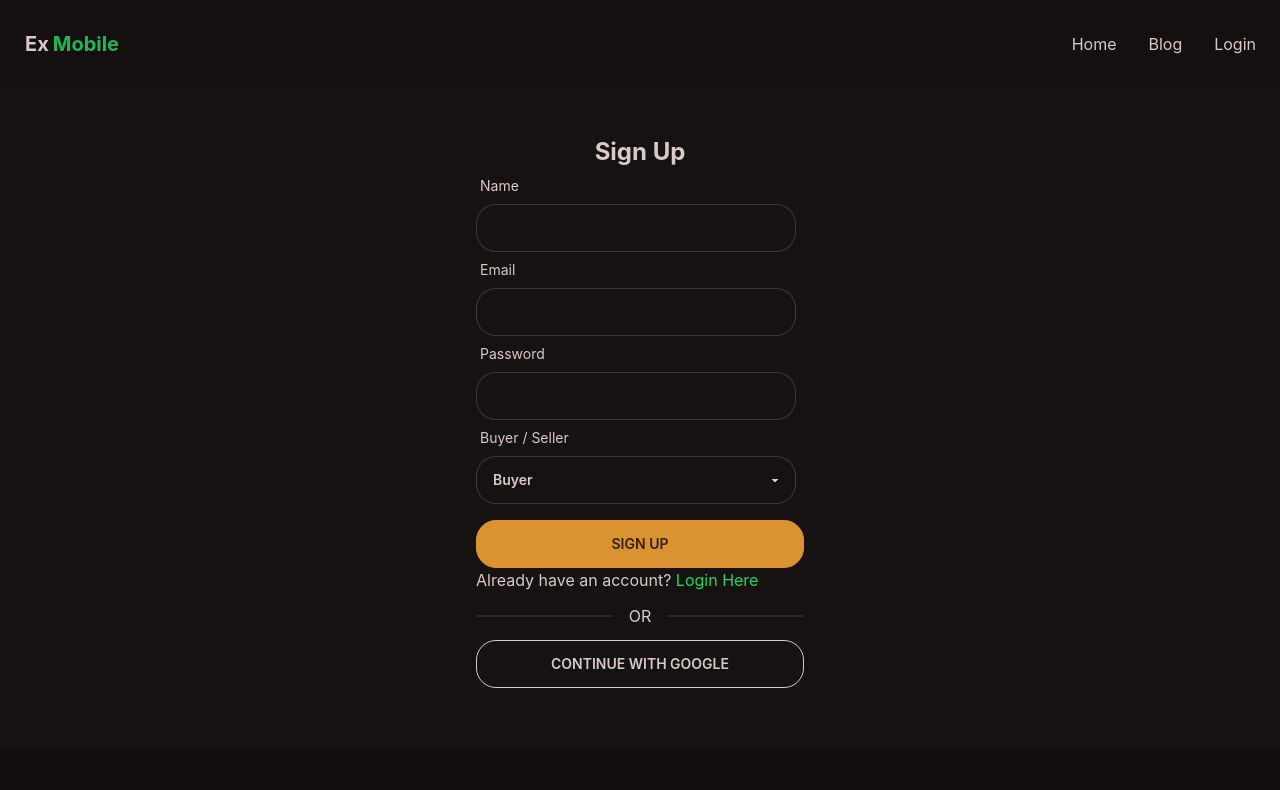
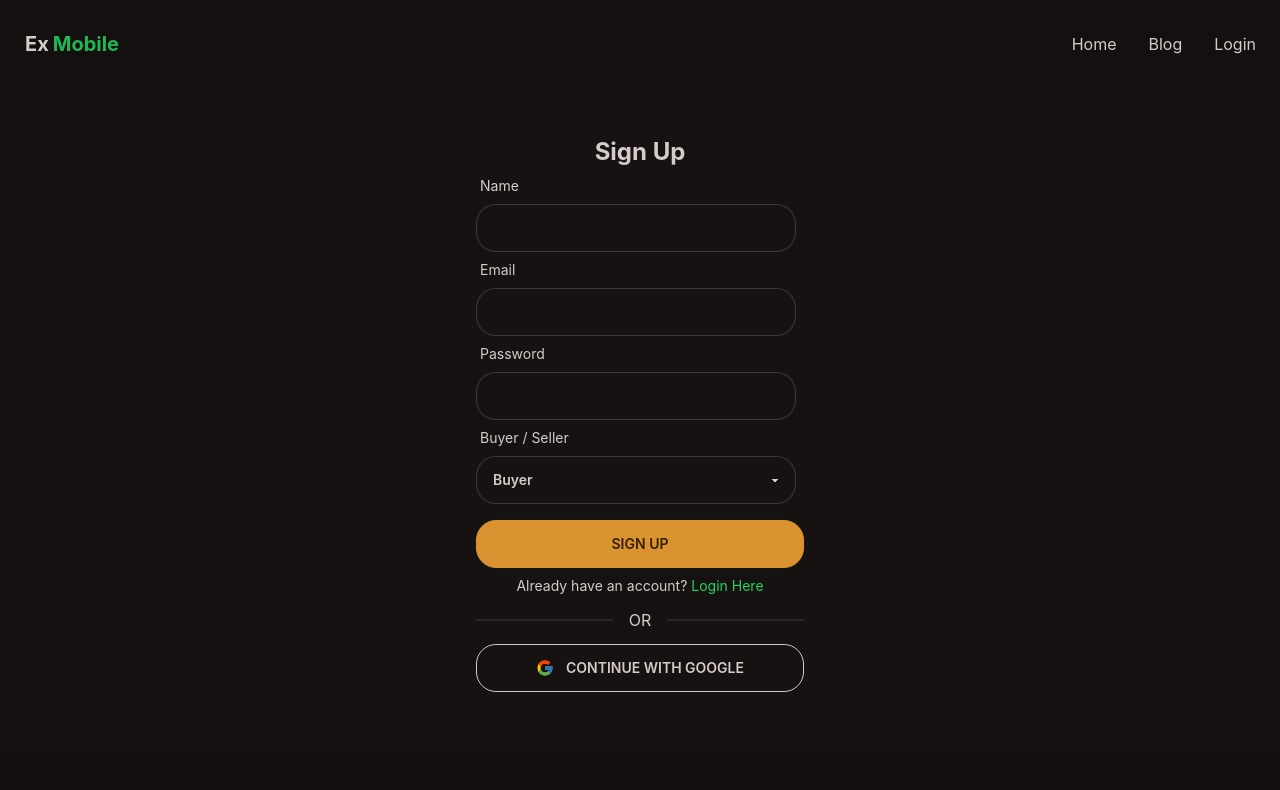
Before and after one commit to m7real/ex-mobile-client, a React (Create React App) app: page /signup in a window 1280 px wide. Shown: the top 790 px of the page. Built offline with nearby package versions, Linux system fonts and the light colour scheme; no server answers.

Commit message:
google login implemented

```diff
--- a/package.json
+++ b/package.json
@@ -14,6 +14,7 @@
     "react-dom": "^18.2.0",
     "react-hook-form": "^7.39.5",
     "react-hot-toast": "^2.4.0",
+    "react-icons": "^4.6.0",
     "react-loader-spinner": "^5.3.4",
     "react-router-dom": "^6.4.3",
     "react-scripts": "5.0.1",
--- a/src/Pages/SignUp/SignUp.js
+++ b/src/Pages/SignUp/SignUp.js
@@ -5,10 +5,11 @@ import { Link, useNavigate } from "react-router-dom";
 import Spinner from "../../components/Spinner/Spinner";
 import { AuthContext } from "../../contexts/AuthProvider/AuthProvider";
 import useToken from "../../hooks/useToken";
+import { FcGoogle } from "react-icons/fc";
 
 const SignUp = () => {
   const { register, handleSubmit, formState: { errors }, } = useForm(); // prettier-ignore
-  const { createUser, updateUserProfile, loading, setLoading } = useContext(AuthContext);
+  const { createUser, updateUserProfile, signInWithGoogle, loading, setLoading } = useContext(AuthContext);
   const [signUpLoading, setSignUpLoading] = useState(false);
   const [signUpError, setSignUpError] = useState("");
   const [createdUserEmail, setCreatedUserEmail] = useState("");
@@ -26,7 +27,7 @@ const SignUp = () => {
       .then((result) => {
         const user = result.user;
         console.log(user);
-        toast.success("User Created Successfully");
+        toast.success("Sign Up Successful");
         const userInfo = {
           displayName: data.name,
         };
@@ -67,6 +68,24 @@ const SignUp = () => {
       .catch((err) => {
         console.error(err);
         setSignUpLoading(false);
+      });
+  };
+
+  const handleGoogleLogin = () => {
+    setSignUpLoading(true);
+    signInWithGoogle()
+      .then((result) => {
+        const user = result.user;
+        console.log(user);
+        saveUser(user.displayName, user.email);
+      })
+      .catch((error) => {
+        console.error(error);
+        setSignUpError(error.message);
+        setSignUpLoading(false);
+      })
+      .finally(() => {
+        setLoading(false);
       });
   };
 
@@ -117,17 +136,19 @@ const SignUp = () => {
             </select>
             {errors.role && <p className="text-red-500 mt-2">{errors.role.message}</p>}
           </div>
-          <input className="btn btn-accent w-full mt-4" value="Sign Up" type="submit" />
-          {signUpError && <p className="text-red-500">{signUpError}</p>}
+          <input className="btn btn-accent w-full mt-4 mb-2" value="Sign Up" type="submit" />
+          {signUpError && <p className="text-red-500  my-1 text-center">{signUpError}</p>}
         </form>
-        <p>
+        <p className="text-center text-sm">
           Already have an account?{" "}
           <Link className="text-secondary" to="/login">
             Login Here
           </Link>
         </p>
         <div className="divider">OR</div>
-        <button className="btn btn-outline w-full">CONTINUE WITH GOOGLE</button>
+        <button onClick={handleGoogleLogin} className="btn btn-outline w-full">
+          <FcGoogle className="mr-3 text-lg"></FcGoogle> CONTINUE WITH GOOGLE
+        </button>
       </div>
     </div>
   );
```
Also changed, not shown: 1 other file (tests, documents, lock files or other folders).
